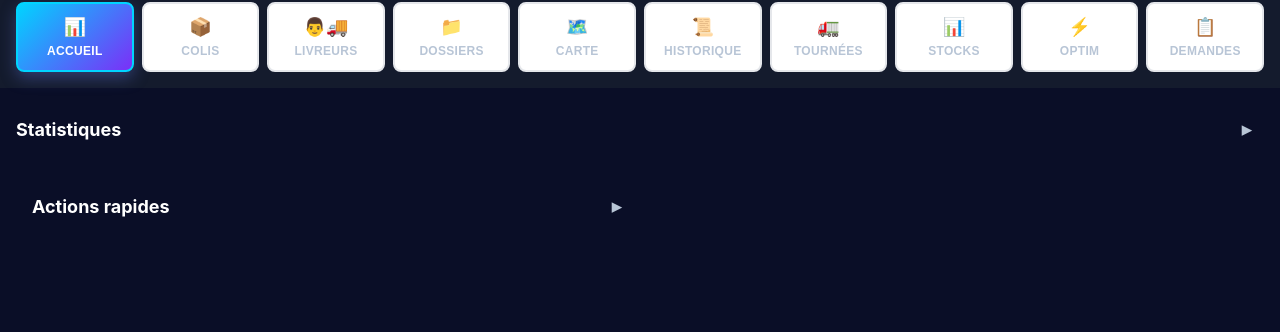
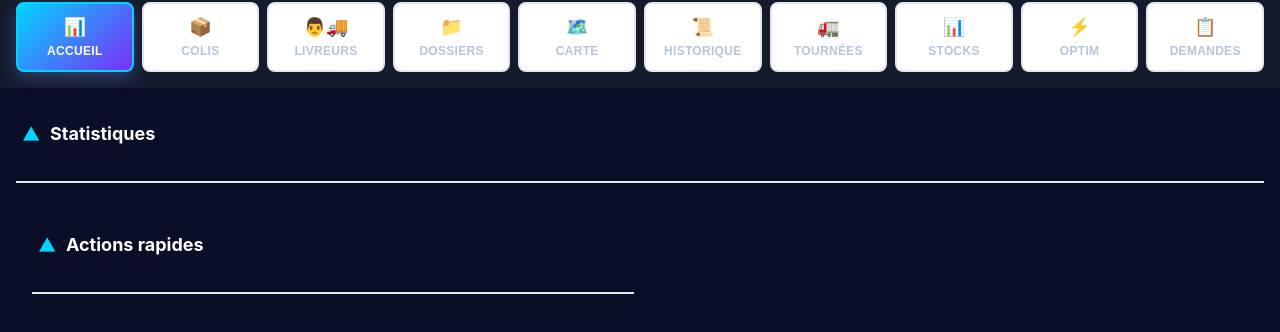
Before and after one commit to zida2/betex-express, a React (Create React App) app in the folder frontend/: page /login in a window 1280 px wide. Both pictures are taken after typing "name@example.com", "Sample123" into the empty fields and a click on the button "Se connecter". Shown: the part 118-450 px from the top of the page. Built offline with nearby package versions, Linux system fonts and the light colour scheme; no server answers.

Commit message:
style: improve professional design of collapsible sections with better alignment and transitions

```diff
--- a/frontend/src/pages/AdminDashboard.js
+++ b/frontend/src/pages/AdminDashboard.js
@@ -146,11 +146,11 @@ const AdminDashboard = () => {
 
       <main className="dashboard-main">
         <div className="stats-section">
-          <div className="stats-header" onClick={() => setIsStatsCollapsed(!isStatsCollapsed)}>
-            <h2>Statistiques</h2>
-            <button className="collapse-btn">
-              <span className={`collapse-arrow ${isStatsCollapsed ? 'collapsed' : ''}`}>▼</span>
-            </button>
+          <div className="section-header" onClick={() => setIsStatsCollapsed(!isStatsCollapsed)}>
+            <h2 className="section-title">
+              <span className={`section-arrow ${isStatsCollapsed ? 'collapsed' : ''}`}>▶</span>
+              Statistiques
+            </h2>
           </div>
 
           {!isStatsCollapsed && (
@@ -223,11 +223,11 @@ const AdminDashboard = () => {
         </div>
 
         <div className="quick-actions">
-          <div className="actions-header" onClick={() => setIsActionsCollapsed(!isActionsCollapsed)}>
-            <h2>Actions rapides</h2>
-            <button className="collapse-btn">
-              <span className={`collapse-arrow ${isActionsCollapsed ? 'collapsed' : ''}`}>▼</span>
-            </button>
+          <div className="section-header" onClick={() => setIsActionsCollapsed(!isActionsCollapsed)}>
+            <h2 className="section-title">
+              <span className={`section-arrow ${isActionsCollapsed ? 'collapsed' : ''}`}>▶</span>
+              Actions rapides
+            </h2>
           </div>
 
           {!isActionsCollapsed && (
--- a/frontend/src/styles/AdminDashboard.css
+++ b/frontend/src/styles/AdminDashboard.css
@@ -228,49 +228,46 @@
 }
 
 .stats-section {
-  margin-bottom: 24px;
+  margin-bottom: 32px;
 }
 
-.stats-header {
+.section-header {
   display: flex;
-  justify-content: space-between;
   align-items: center;
   cursor: pointer;
-  padding: 12px 0;
+  padding: 16px 0;
   user-select: none;
-  transition: all 0.3s ease;
-  margin-bottom: 12px;
+  transition: all 0.2s ease;
+  border-bottom: 2px solid #e5e7eb;
 }
 
-.stats-header h2 {
-  font-size: 18px;
+.section-header:hover {
+  border-bottom-color: var(--accent-primary);
+}
+
+.section-title {
+  font-size: 20px;
+  font-weight: 700;
   color: var(--text-primary);
   margin: 0;
+  display: flex;
+  align-items: center;
+  gap: 12px;
 }
 
-.stats-header:hover {
-  opacity: 0.8;
+.section-arrow {
+  font-size: 18px;
+  display: inline-flex;
+  align-items: center;
+  justify-content: center;
+  transition: transform 0.3s cubic-bezier(0.4, 0, 0.2, 1);
+  color: var(--accent-primary);
+  font-weight: 700;
+  width: 24px;
+  height: 24px;
 }
 
-.collapse-btn {
-  background: none;
-  border: none;
-  cursor: pointer;
-  padding: 4px 8px;
-  display: flex;
-  align-items: center;
-  justify-content: center;
-  transition: all 0.3s ease;
-}
-
-.collapse-arrow {
-  font-size: 18px;
-  display: inline-block;
-  transition: transform 0.3s ease;
-  color: var(--text-secondary);
-}
-
-.collapse-arrow.collapsed {
+.section-arrow.collapsed {
   transform: rotate(-90deg);
 }
 
@@ -278,7 +275,7 @@
   display: grid;
   grid-template-columns: repeat(2, 1fr);
   gap: 12px;
-  margin-bottom: 24px;
+  margin-top: 16px;
   animation: slideDown 0.3s ease-out;
 }
 
@@ -319,13 +316,7 @@
 }
 
 .quick-actions {
-  margin-top: 24px;
-}
-
-.quick-actions h2 {
-  font-size: 18px;
-  margin-bottom: 16px;
-  color: var(--text-primary);
+  margin-top: 32px;
 }
 
 .actions-header {
```
